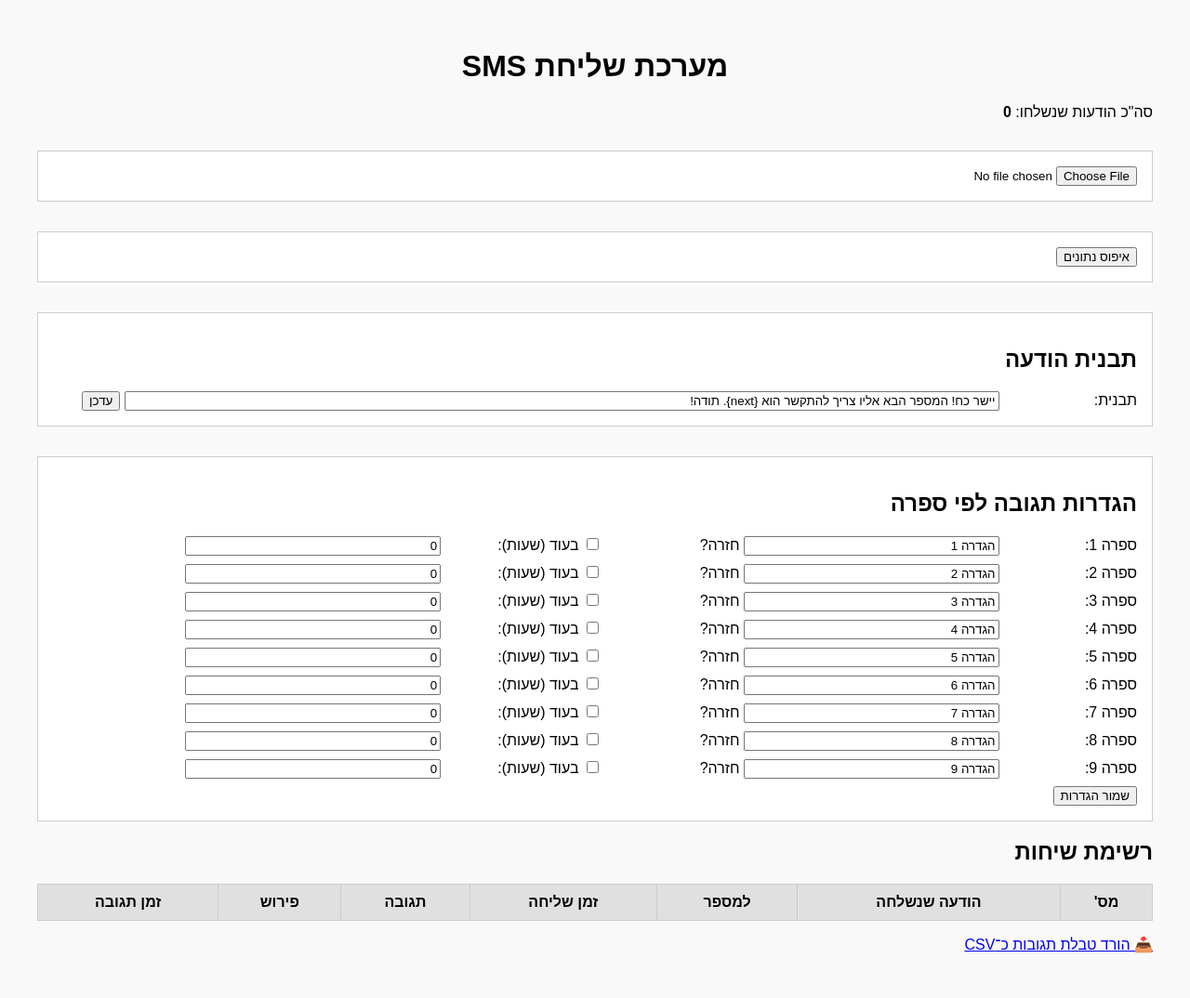
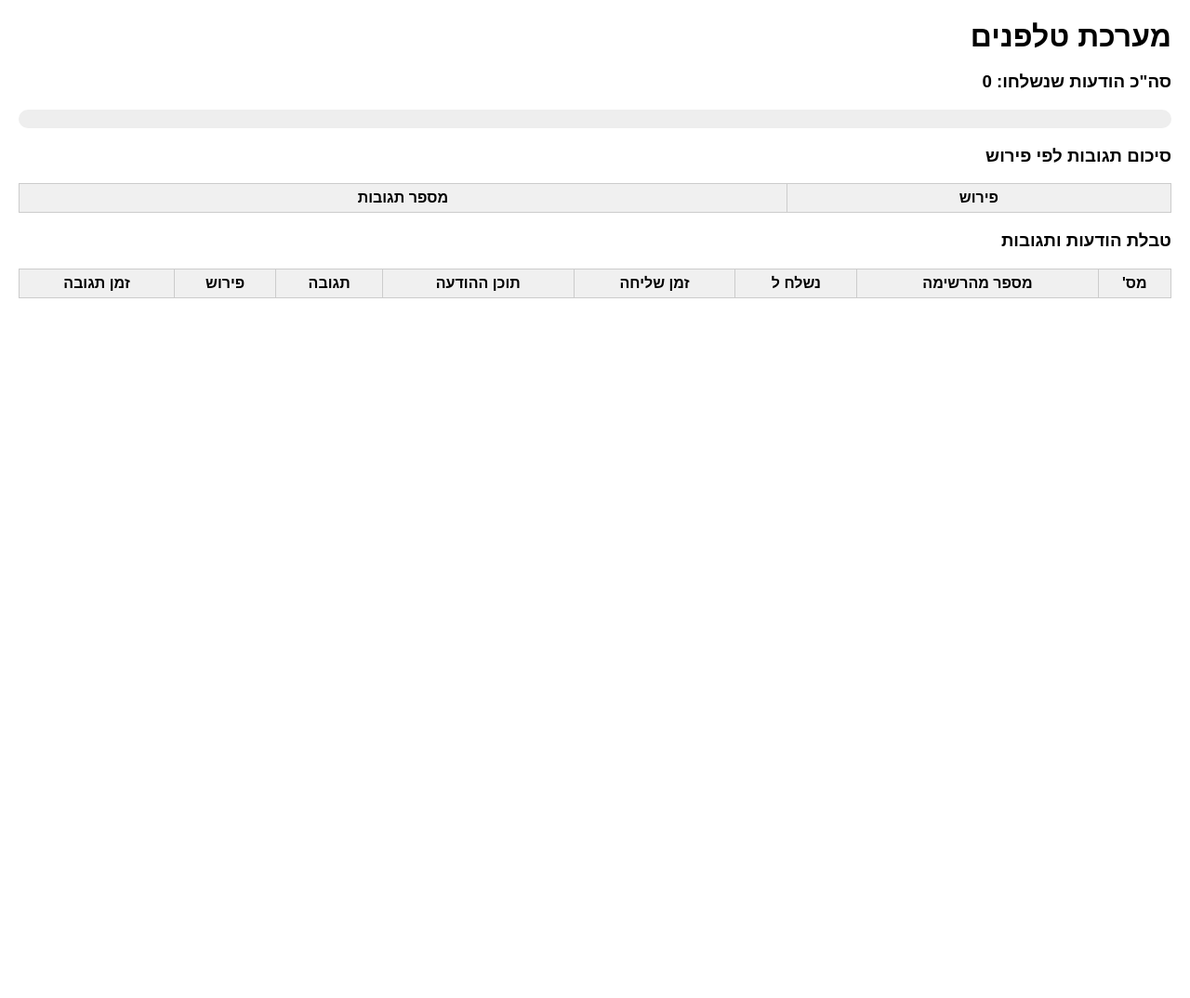
Before and after one commit to uriya222972/sms-auto-bot, a Flask app: page / in a window 1280 px wide. Shown: the whole page at 93% size. After the commit the page ends 321 px from the top, so only its background shows below. Run offline with Flask 3, Linux system fonts and the light colour scheme; lists and menus that the app fills with data are empty.

Commit message:
Update index.html

```diff
--- a/templates/index.html
+++ b/templates/index.html
@@ -1,111 +1,113 @@
 <!DOCTYPE html>
-<html lang="he" dir="rtl">
+<html lang="he">
 <head>
     <meta charset="UTF-8">
-    <title>ניהול הודעות SMS</title>
+    <title>מערכת טלפנים</title>
+    <script>
+        async function refreshData() {
+            const res = await fetch("/data");
+            const data = await res.json();
+
+            const table = document.getElementById("response-table").querySelector("tbody");
+            table.innerHTML = "";
+            data.rows.forEach((row, i) => {
+                const sent = data.send_log[i] || {};
+                const resp = data.responses[i] || {};
+                const tr = document.createElement("tr");
+                tr.innerHTML = `
+                    <td>${i + 1}</td>
+                    <td>${row}</td>
+                    <td>${sent.to || ""}</td>
+                    <td>${sent.time || ""}</td>
+                    <td>${sent.message || ""}</td>
+                    <td>${resp.message || ""}</td>
+                    <td>${resp.label || ""}</td>
+                    <td>${resp.time || ""}</td>
+                `;
+                table.appendChild(tr);
+            });
+
+            // update stats
+            document.getElementById("total_sent").innerText = data.total_sent;
+            document.getElementById("progress-bar").style.width = (data.total_sent / data.rows.length * 100) + "%";
+
+            const statsTable = document.getElementById("stats-table").querySelector("tbody");
+            statsTable.innerHTML = "";
+            Object.entries(data.stats).forEach(([label, count]) => {
+                const tr = document.createElement("tr");
+                tr.innerHTML = `<td>${label}</td><td>${count}</td>`;
+                statsTable.appendChild(tr);
+            });
+        }
+
+        setInterval(refreshData, 5000);
+        window.onload = refreshData;
+    </script>
     <style>
         body {
             font-family: sans-serif;
             direction: rtl;
-            max-width: 1200px;
-            margin: auto;
-            padding: 2em;
-            background: #f9f9f9;
+            margin: 20px;
         }
-        h1 { text-align: center; }
+        h1 { margin-bottom: 10px; }
+        .progress-container {
+            width: 100%;
+            background: #eee;
+            height: 20px;
+            margin: 5px 0;
+            border-radius: 10px;
+        }
+        .progress-bar {
+            height: 100%;
+            background: green;
+            width: 0%;
+            border-radius: 10px;
+        }
         table {
+            border-collapse: collapse;
             width: 100%;
-            border-collapse: collapse;
-            margin-top: 1em;
-            background: white;
+            margin-top: 10px;
         }
         th, td {
             border: 1px solid #ccc;
-            padding: 0.6em;
-            text-align: center;
+            padding: 6px;
         }
         th {
-            background: #e0e0e0;
-        }
-        form {
-            margin-top: 2em;
-            padding: 1em;
-            background: white;
-            border: 1px solid #ccc;
-        }
-        label {
-            display: inline-block;
-            width: 8em;
-            margin-left: 1em;
-        }
-        input[type="text"], input[type="number"] {
-            width: 20em;
+            background: #f0f0f0;
         }
     </style>
 </head>
 <body>
-    <h1>מערכת שליחת SMS</h1>
+    <h1>מערכת טלפנים</h1>
 
-    <p>סה"כ הודעות שנשלחו: <strong>{{ total_sent }}</strong></p>
+    <h3>סה"כ הודעות שנשלחו: <span id="total_sent">0</span></h3>
+    <div class="progress-container">
+        <div class="progress-bar" id="progress-bar"></div>
+    </div>
 
-    <form action="/upload" method="post" enctype="multipart/form-data">
-        <input type="file" name="file" required onchange="this.form.submit()">
-    </form>
+    <h3>סיכום תגובות לפי פירוש</h3>
+    <table id="stats-table">
+        <thead>
+            <tr><th>פירוש</th><th>מספר תגובות</th></tr>
+        </thead>
+        <tbody></tbody>
+    </table>
 
-    <form method="post" action="/reset" onsubmit="return confirm('לאפס את כל הנתונים?')">
-        <button type="submit">איפוס נתונים</button>
-    </form>
-
-    <form method="post">
-        <h2>תבנית הודעה</h2>
-        <label>תבנית:</label>
-        <input type="text" name="template" value="{{ template }}" style="width: 80%;">
-        <button type="submit" name="update_template">עדכן</button>
-    </form>
-
-    <form method="post">
-        <h2>הגדרות תגובה לפי ספרה</h2>
-        {% for digit, config in response_map.items() %}
-            <div style="margin-bottom: 0.5em;">
-                <label>ספרה {{ digit }}:</label>
-                <input type="text" name="label_{{ digit }}" value="{{ config.label }}">
-                <label>חזרה?</label>
-                <input type="checkbox" name="callback_{{ digit }}" {% if config.callback_required %}checked{% endif %}>
-                <label>בעוד (שעות):</label>
-                <input type="number" name="hours_{{ digit }}" value="{{ config.hours }}" min="0">
-            </div>
-        {% endfor %}
-        <button type="submit" name="update_response_map">שמור הגדרות</button>
-    </form>
-
-    <h2>רשימת שיחות</h2>
-    <table>
+    <h3>טבלת הודעות ותגובות</h3>
+    <table id="response-table">
         <thead>
             <tr>
                 <th>מס'</th>
-                <th>הודעה שנשלחה</th>
-                <th>למספר</th>
+                <th>מספר מהרשימה</th>
+                <th>נשלח ל</th>
                 <th>זמן שליחה</th>
+                <th>תוכן ההודעה</th>
                 <th>תגובה</th>
                 <th>פירוש</th>
                 <th>זמן תגובה</th>
             </tr>
         </thead>
-        <tbody>
-            {% for row in rows %}
-            <tr>
-                <td>{{ loop.index }}</td>
-                <td>{{ send_log.get(loop.index0, {}).get("message", row) }}</td>
-                <td>{{ send_log.get(loop.index0, {}).get("to", "") }}</td>
-                <td>{{ send_log.get(loop.index0, {}).get("time", "") }}</td>
-                <td>{{ responses.get(loop.index0, {}).get("message", "") }}</td>
-                <td>{{ responses.get(loop.index0, {}).get("label", "") }}</td>
-                <td>{{ responses.get(loop.index0, {}).get("time", "") }}</td>
-            </tr>
-            {% endfor %}
-        </tbody>
+        <tbody></tbody>
     </table>
-
-    <p><a href="/download">📥 הורד טבלת תגובות כ־CSV</a></p>
 </body>
 </html>
```
